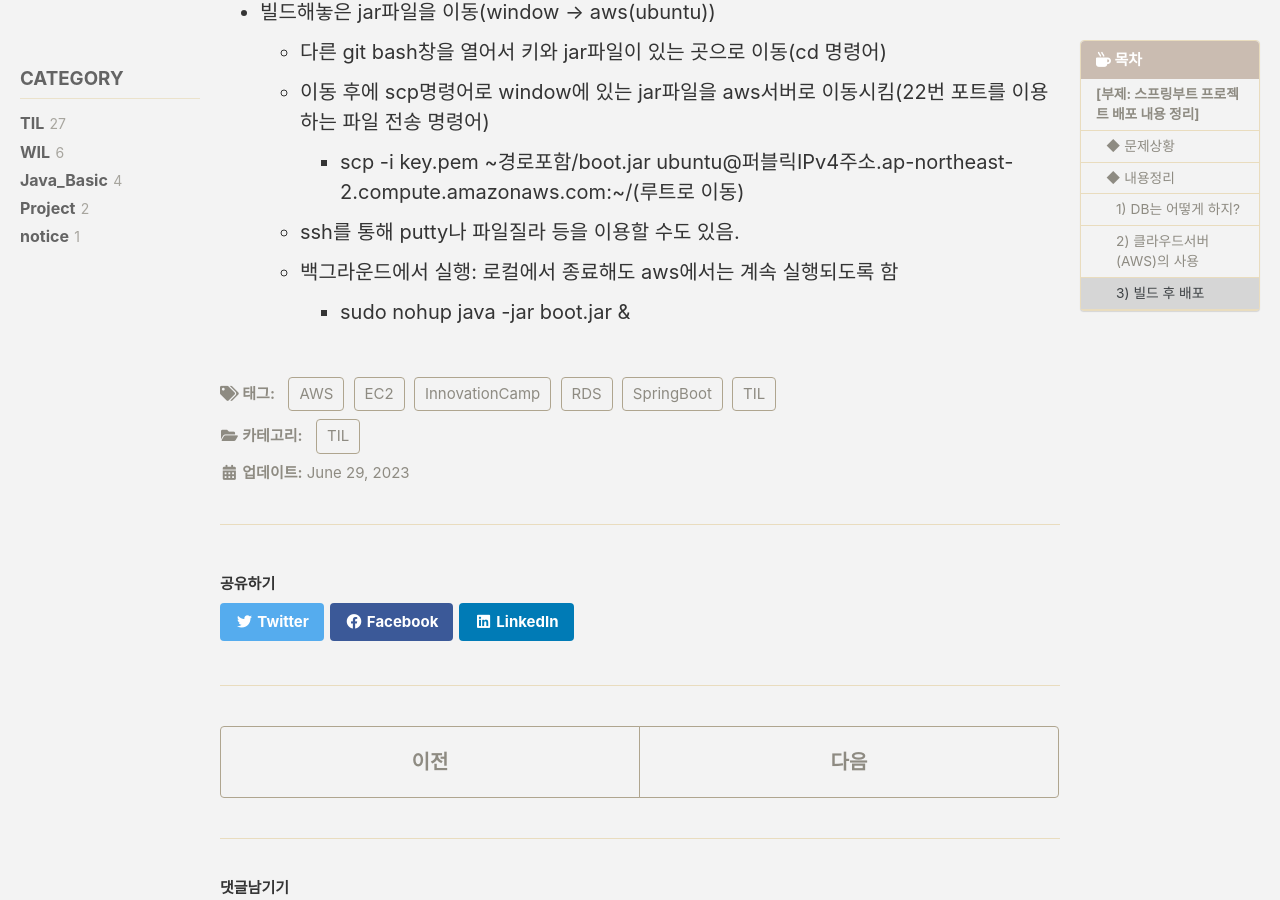
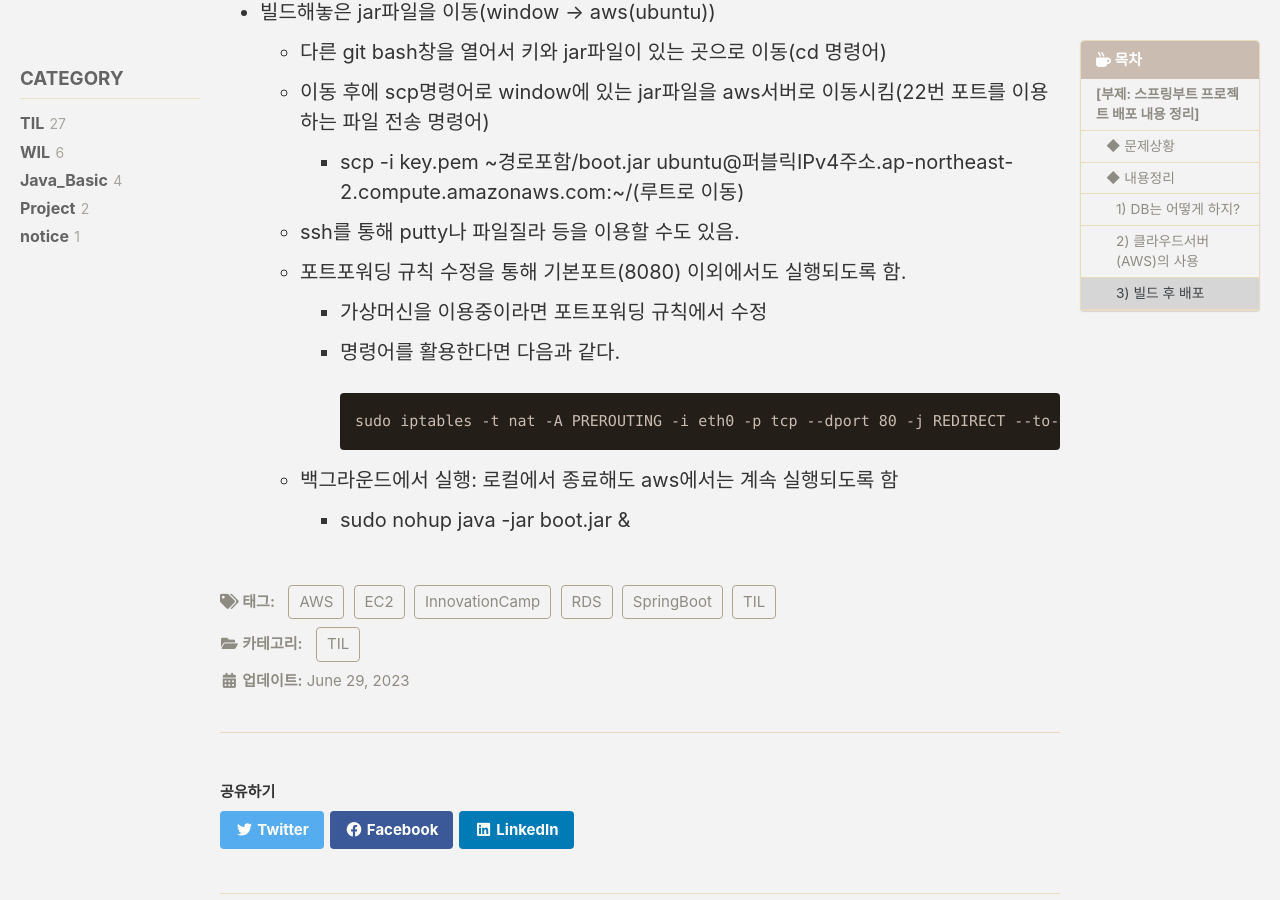
Before and after one commit to YiHwanRyu/YiHwanRyu.github.io, a Jekyll site: the page built from _posts/2023-06-29-TIL021.md, in a window 1280 px wide and 900 px high, scrolled down 2773 px. Built offline with Jekyll 4.4.1, drawn with Linux system fonts in a browser that asks for light colours; cached includes are drawn as plain includes; some web fonts are replaced; comment, search, counter and statistics services are not loaded.

Commit message:
[UPDATE] TIL021 내용 추가(포트포워딩)

````diff
--- a/_posts/2023-06-29-TIL021.md
+++ b/_posts/2023-06-29-TIL021.md
@@ -74,5 +74,13 @@ Today I Learned, 2023/06/29
     - 이동 후에 scp명령어로 window에 있는 jar파일을 aws서버로 이동시킴(22번 포트를 이용하는 파일 전송 명령어)
       - scp -i key.pem ~경로포함/boot.jar ubuntu@퍼블릭IPv4주소.ap-northeast-2.compute.amazonaws.com:~/(루트로 이동)
     - ssh를 통해 putty나 파일질라 등을 이용할 수도 있음.
+    - 포트포워딩 규칙 수정을 통해 기본포트(8080) 이외에서도 실행되도록 함.
+      - 가상머신을 이용중이라면 포트포워딩 규칙에서 수정
+      - 명령어를 활용한다면 다음과 같다.
+
+        ```html
+        sudo iptables -t nat -A PREROUTING -i eth0 -p tcp --dport 80 -j REDIRECT --to-port 8080
+        ```
+
     - 백그라운드에서 실행: 로컬에서 종료해도 aws에서는 계속 실행되도록 함
       - sudo nohup java -jar boot.jar &
````
